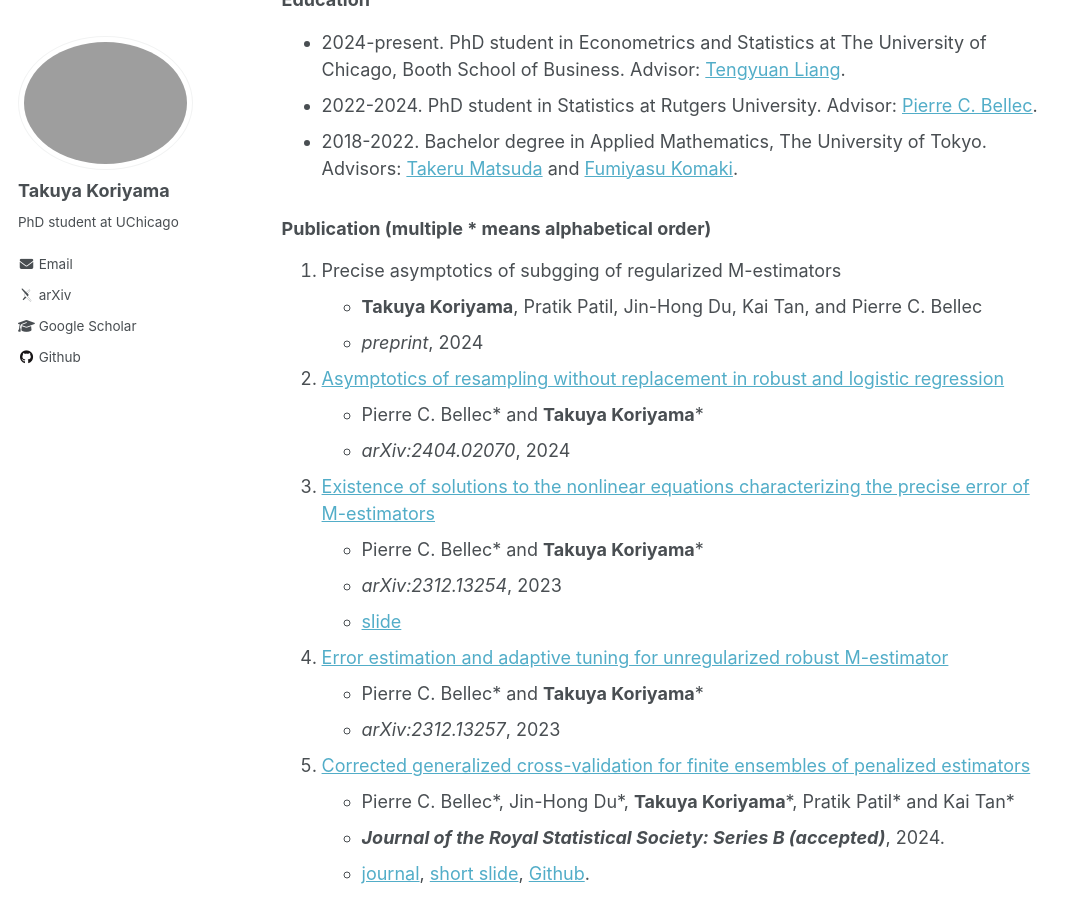
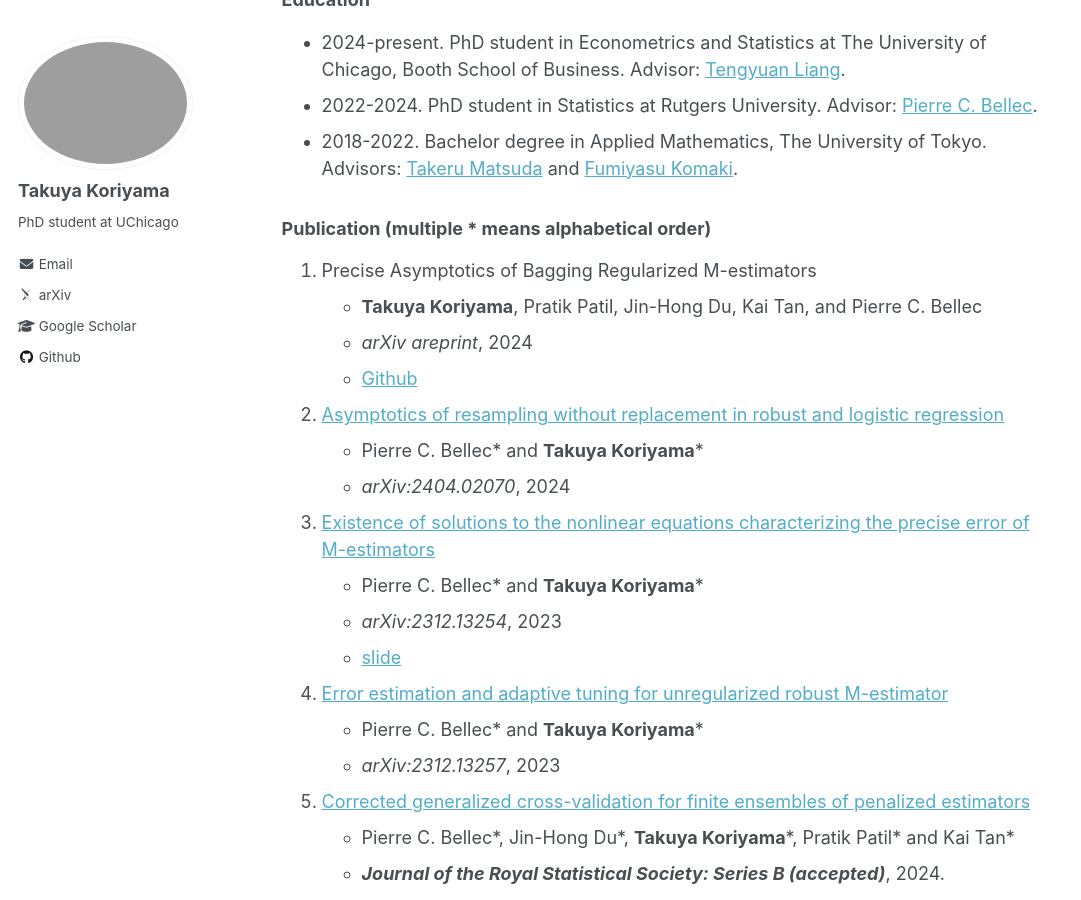
Before and after one commit to TakuyaKoriyama/takuyakoriyama.github.io, a Jekyll site: the page built from _pages/about.md, in a window 1280 px wide and 900 px high, scrolled down 477 px. Shown: the whole window, without its empty margins (0-1081 px from the left). Built offline with Jekyll 4.4.1, drawn with Linux system fonts in a browser that asks for light colours; some web fonts are replaced.

Commit message:
Update about.md

```diff
--- a/_pages/about.md
+++ b/_pages/about.md
@@ -21,9 +21,10 @@ My recent research interests include:
 
 
 ### Publication (multiple \* means alphabetical order)
-1. Precise asymptotics of subgging of regularized M-estimators
+1. Precise Asymptotics of Bagging Regularized M-estimators
 - __Takuya Koriyama__, Pratik Patil, Jin-Hong Du, Kai Tan, and Pierre C. Bellec
-- *preprint*, 2024
+- *arXiv areprint*, 2024
+- [Github](https://github.com/jaydu1/subagging-asymptotics)
 
 1. [Asymptotics of resampling without replacement in robust and logistic regression](https://arxiv.org/abs/2404.02070)
 - Pierre C. Bellec\* and __Takuya Koriyama__\*
```
